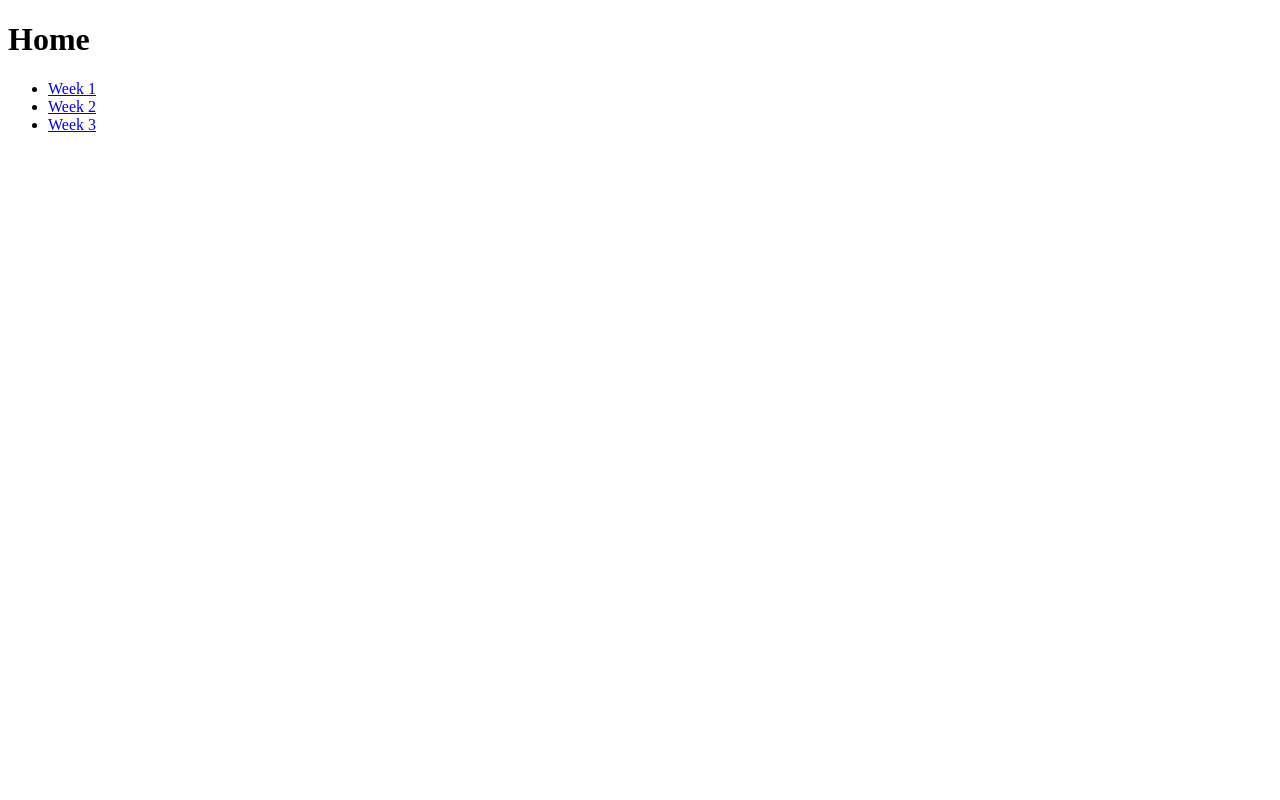
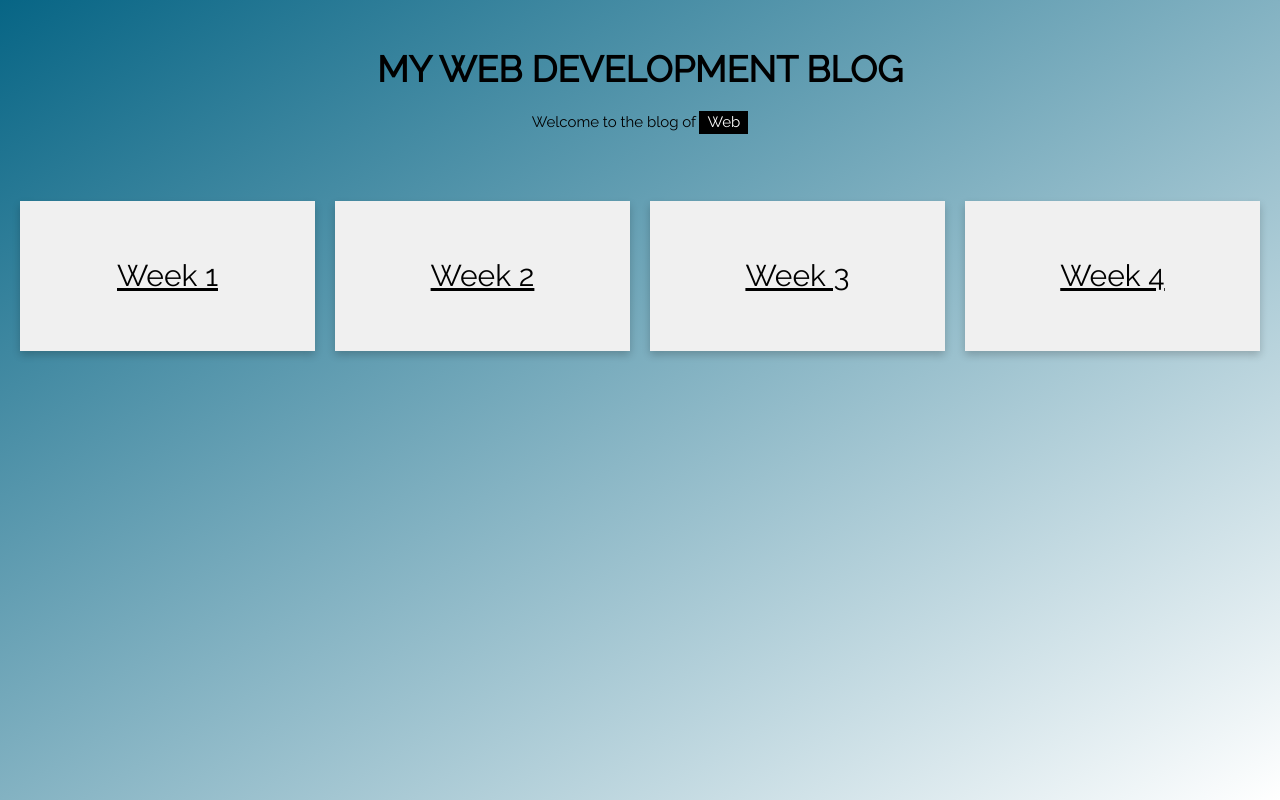
Before and after one commit to kelvinn44/Kelvin-web-dev-blog, a plain HTML site: page index.html in a window 1280 px wide. Drawn offline with nearby package versions, Linux system fonts and the light colour scheme.

Commit message:
index.html design update

```diff
--- a/index.html
+++ b/index.html
@@ -3,21 +3,79 @@
 <html>
 <head>
     <title>My Web Development Blog</title>
+    <meta charset="UTF-8">
+    <meta name="viewport" content="width=device-width, initial-scale=1">
+    <link rel="stylesheet" href="https://www.w3schools.com/w3css/4/w3.css">
+    <link rel="stylesheet" href="https://fonts.googleapis.com/css?family=Raleway">
 </head>
 
 <style>
+    body,h1,h2,h3,h4,h5 {font-family: "Raleway", sans-serif}
 
+    #grad {
+        background-image: linear-gradient(to bottom right, #076585, #FFFFFF);
+        width: auto;
+        height: auto;
+    }
+    body, html{
+        height: 100%;
+        width: 100%;
+        margin: 0;
+    }
+
+    .card-grid {
+            display: grid;
+            grid-template-columns: repeat(4, 1fr);
+            gap: 20px;
+            padding: 20px;
+        }
+    .card {
+        display: flex;
+        flex-direction: column;
+        align-items: center;
+        justify-content: center;
+        width: 100%;
+        height: 150px;
+        background-color: #f0f0f0;
+        box-shadow: 0 4px 8px 0 rgba(0, 0, 0, 0.2);
+        transition: 0.3s;
+        text-align: center;
+        cursor: pointer;
+    }
+
+    .card:hover {
+        box-shadow: 0 8px 16px 0 rgba(0, 0, 0, 0.2);
+    }
 </style>
 
-<body>
-    <header>
-        <h1><b>Home</b></h1>
+<body id="grad">
+    <div class="w3-content" style="max-width:1400px">
+
+    <header class="w3-container w3-center w3-padding-32">
+        <h1><b>MY WEB DEVELOPMENT BLOG</b></h1>
+        <p>Welcome to the blog of <span class="w3-tag">Web</span></p>
     </header>
 
-    <ul>
-        <li><a href="week1.html">Week 1</a></li>
-        <li><a href="week2.html">Week 2</a></li>
-        <li><a href="week3.html">Week 3</a></li>
-    </ul>
+    <div class="w3-row">
+
+        <div class="card-grid">
+            <a href="week1.html" class="card">
+                <h2>Week 1</h2>
+            </a>
+            <a href="week2.html" class="card">
+                <h2>Week 2</h2>
+            </a>
+            <a href="week3.html" class="card">
+                <h2>Week 3</h2>
+            </a>
+            <a href="week4.html" class="card">
+                <h2>Week 4</h2>
+            </a>
+            <!-- Add more cards here -->
+        </div>
+
+</div><br>
+</div>
+
 </body>
 </html>
```
Also changed, not shown: week1.html (+2 -1 lines).
